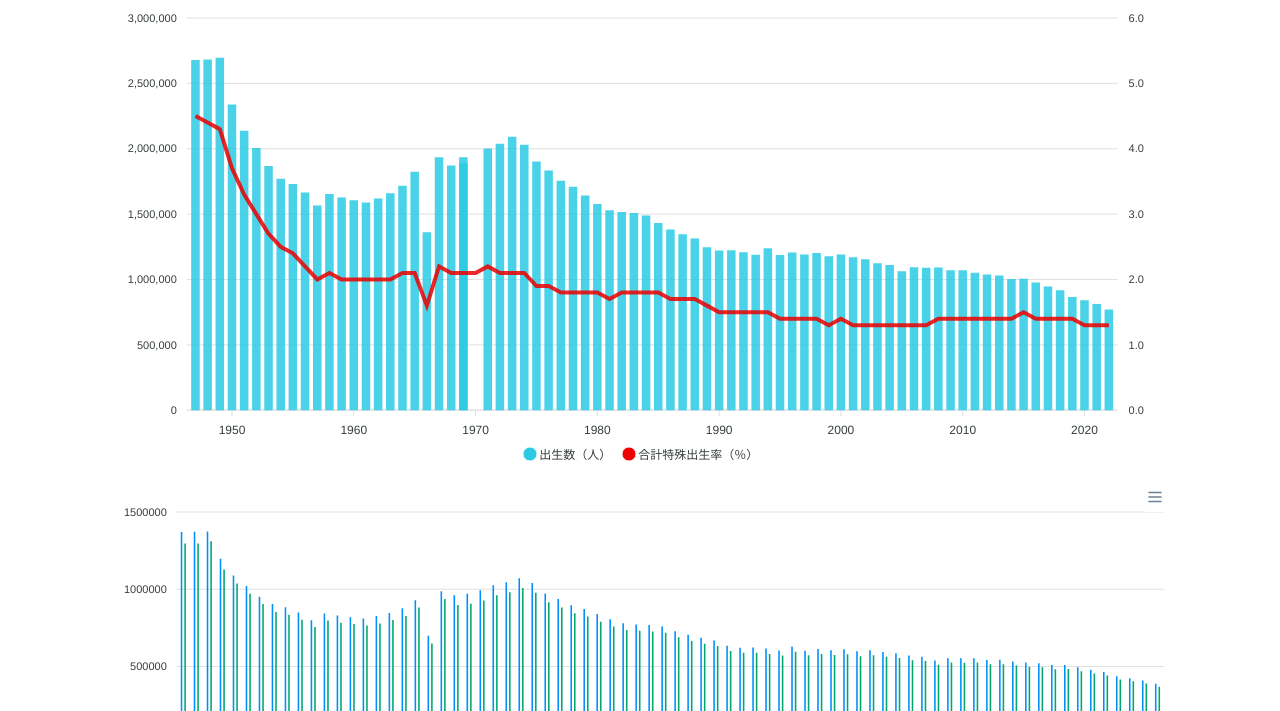
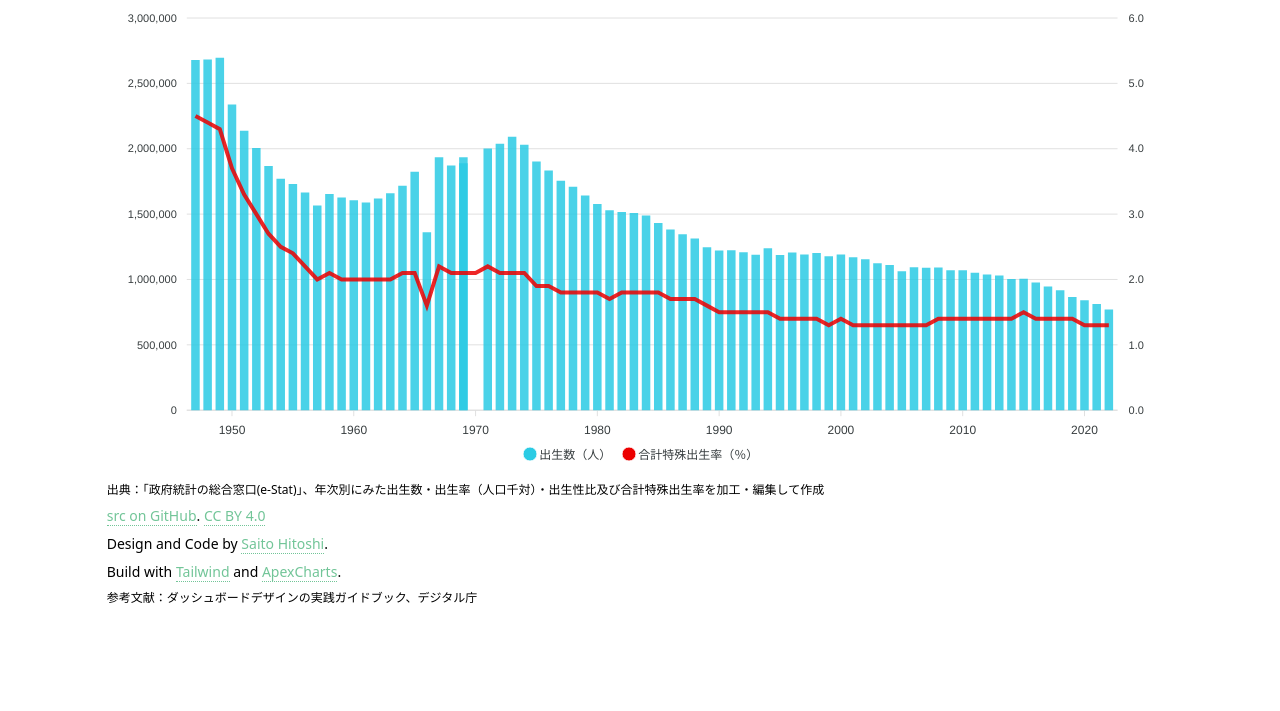
Before and after one commit to linkevery2s/japandashboard, a plain HTML site: page population/birthrate.html in a window 1280 px wide. Shown: the part 89-800 px from the top of the page. Drawn offline with nearby package versions, Linux system fonts and the light colour scheme.

Commit message:
birthrate.html commit

```diff
--- a/population/birthrate.html
+++ b/population/birthrate.html
@@ -119,65 +119,6 @@
 			let chart1 = new ApexCharts(document.querySelector("#chart1"), options1);
 			chart1.render();
 
-			let man_count = []; //男性
-			let weman_count = [] //女性
-
-			for (let i = 0; i < data_length; i++) {
-				man_count.push(data[i].man);
-				weman_count.push(data[i].weman);
-			}
-
-
-			let options2 = {
-				series: [{
-					name: '男性',
-					data: man_count
-				}, {
-					name: '女性',
-					data: weman_count
-				}],
-				chart: {
-					type: 'bar',
-					height: 350
-				},
-				plotOptions: {
-					bar: {
-						horizontal: false,
-						columnWidth: '55%',
-						endingShape: 'rounded'
-					},
-				},
-				dataLabels: {
-					enabled: false
-				},
-				stroke: {
-					show: true,
-					width: 2,
-					colors: ['transparent']
-				},
-				xaxis: {
-					categories: x_axis,
-				},
-				yaxis: {
-					title: {
-						text: ""
-					}
-				},
-				fill: {
-					opacity: 1
-				},
-				tooltip: {
-					y: {
-						formatter: function (label, index, labels) {
-							return label.toString().replace(/\B(?=(\d{3})+(?!\d))/g, ','); // 3桁ごとに,を付ける
-						}
-					}
-				}
-			};
-
-			let chart2 = new ApexCharts(document.querySelector("#chart2"), options2);
-			chart2.render();
-
 		}
 
 	</script>
@@ -190,11 +131,9 @@
 
 			<h2 class="text-2xl text-center mb-3">少子化に関する統計</h2>
 			<div id="chart1"></div>
-			<div id="chart2"></div>
 
 			<div class="footer text-left mx-3 md:mx-0">
 				<p class="text-xs">出典：「政府統計の総合窓口(e-Stat)」、年次別にみた出生数・出生率（人口千対）・出生性比及び合計特殊出生率を加工・編集して作成</p>
-				<p class="text-xs mt-2">参考文献：ダッシュボードデザインの実践ガイドブック、デジタル庁</p>
 				<p class="text-sm mt-2">
 					<a href="https://github.com/linkevery2s/japandashboard/tree/main/population" target="_blank">src on
 						GitHub</a>. <a href="https://creativecommons.org/licenses/by/4.0/deed.ja" target="_blank">CC BY
@@ -205,6 +144,8 @@
 				</p>
 				<p class="text-sm mt-2">Build with <a href="https://tailwindcss.com/" target="_blank">Tailwind</a> and
 					<a href="https://apexcharts.com/" target="_blank">ApexCharts</a>.</p>
+					<p class="text-xs mt-2">参考文献：ダッシュボードデザインの実践ガイドブック、デジタル庁</p>
+
 			</div>
 
 		</div>
```
